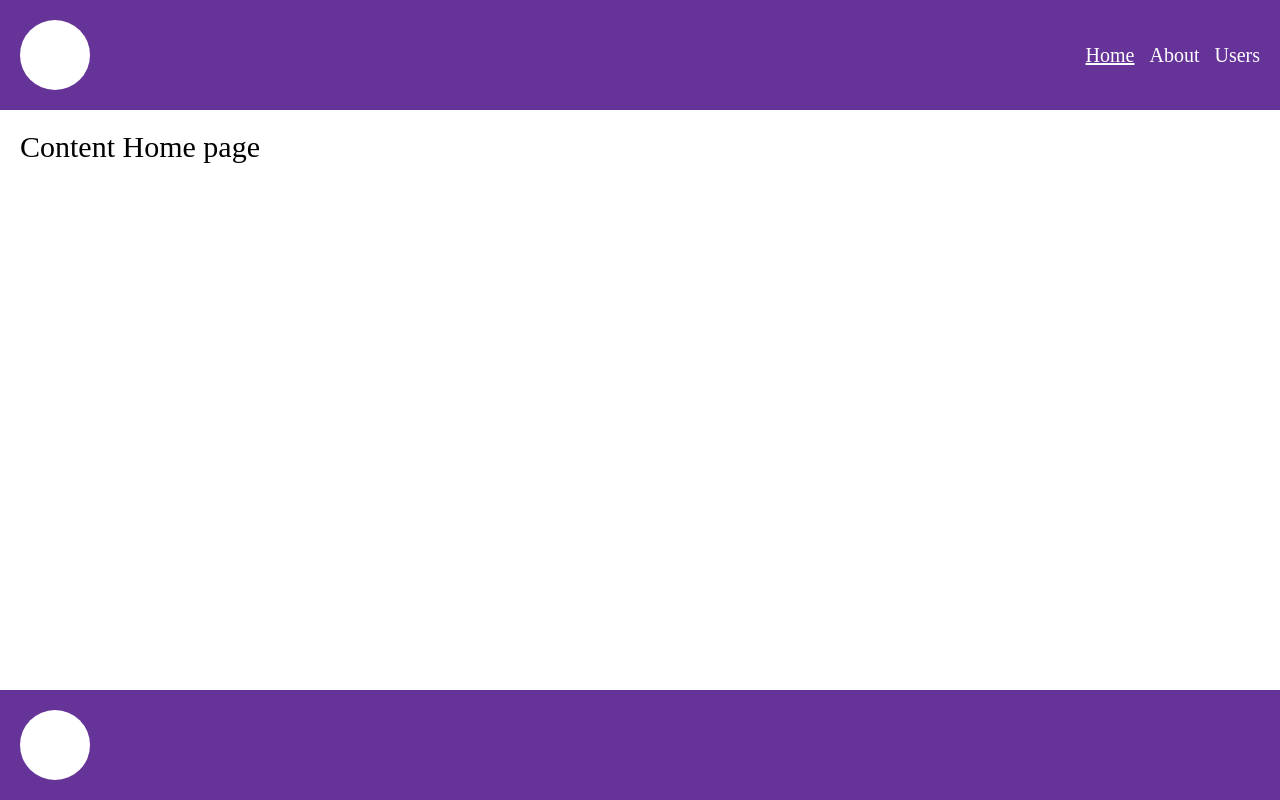
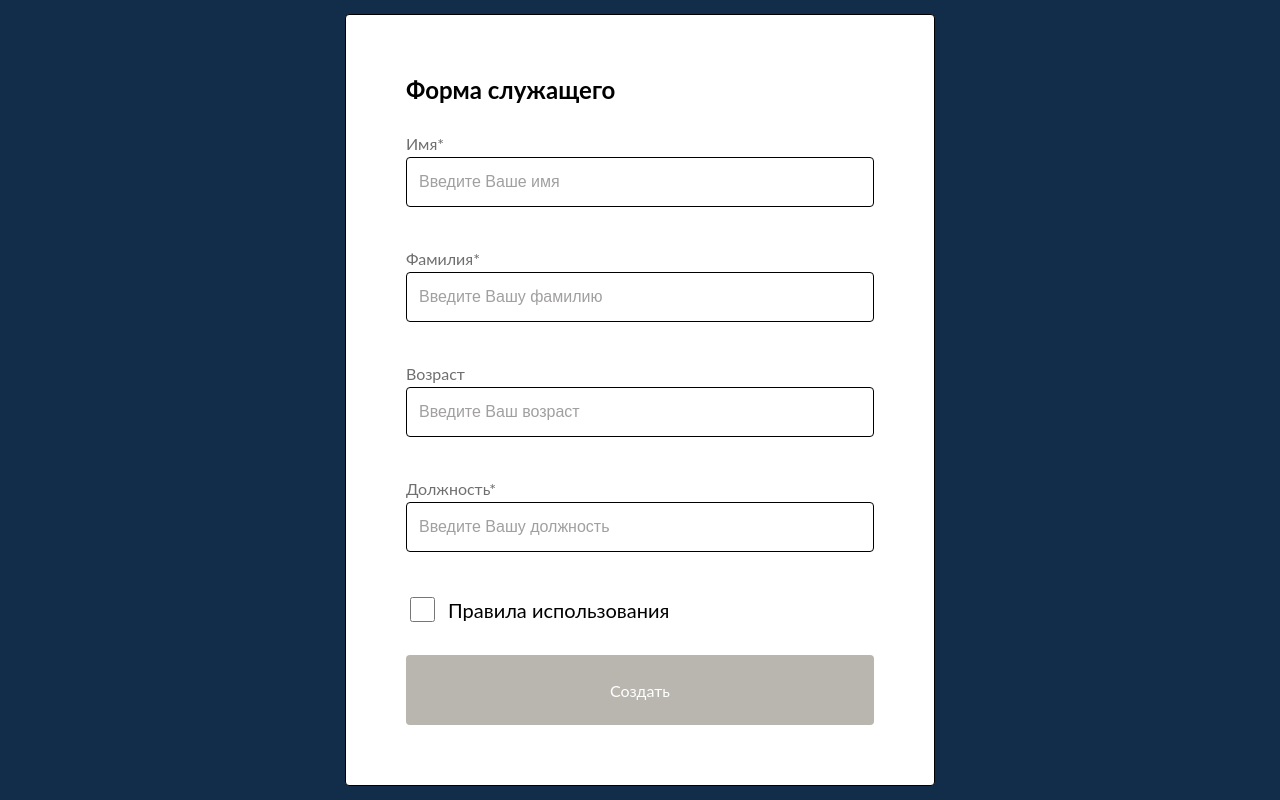
Before and after one commit to TaniaNovikova/React-ts, a React (Create React App) app: page / in a window 1280 px wide. Built offline with nearby package versions, Linux system fonts and the light colour scheme.

Commit message:
change App.tsx

```diff
--- a/src/App.tsx
+++ b/src/App.tsx
@@ -1,53 +1,12 @@
-import { BrowserRouter, Routes, Route } from 'react-router-dom';
-
-import Layout from 'components/Layout/Layout';
-import GlobalStyles from './styles/GlobalStyles';
-import About from 'pages/About/About';
-import Home from 'pages/Home/Home';
-import Users from 'pages/Users/Users';
-
-//lessons
-// import Lesson06 from './lessons/Lesson06/Lesson06';
-// import Lesson07 from './lessons/Lesson07/Lesson07';
-// import Lesson08 from './lessons/Lesson08/Lesson08';
-// import Lesson09 from 'lessons/Lesson09/Lesson09';
-// import Lesson11 from 'lessons/Lesson11/Lesson11';
-
-//homeworks
-// import Homework07 from './homeworks/Homework07/Homework07';
-// import Homework08 from './homeworks/Homework08/Homework08';
-// import Homework09 from 'homeworks/Homework09/Homework09';
-// import Homework11 from 'homeworks/Homework11/Homework11';
-
-//consultations
-// import Consultation04 from './consultations/Consultation04/Consultation04';
-// import Consultation05 from 'consultations/Consultation05/Consultation05';
-
+import EmployeeFormHW11 from "homeworks/EmployeeFormHW11/EmployeeFormHW11";
+import GlobalStyles from "./styles/GlobalStyles";
 
 function App() {
   return (
-    <BrowserRouter>
+    <>
       <GlobalStyles />
-      <Layout>
-        <Routes>
-          <Route path='/' element={<Home />} />
-          <Route path='/about' element={<About />} />
-          <Route path='/users' element={<Users />} />
-          <Route path='*' element='Page not found' />
-        </Routes>
-      </Layout>
-      {/* <Lesson06 /> */}
-      {/* <Lesson07 /> */}
-      {/* <Consultation04 /> */}
-      {/* <Homework07 /> */}
-      {/* <Lesson08 /> */}
-      {/* <Homework08 /> */}
-      {/* <Lesson09 /> */}
-      {/* <Consultation05 /> */}
-      {/* <Homework09 /> */}
-      {/* <Lesson11 /> */}
-      {/* <Homework11 /> */}
-    </BrowserRouter>
+      <EmployeeFormHW11 />
+    </>
   );
 }
 
```
